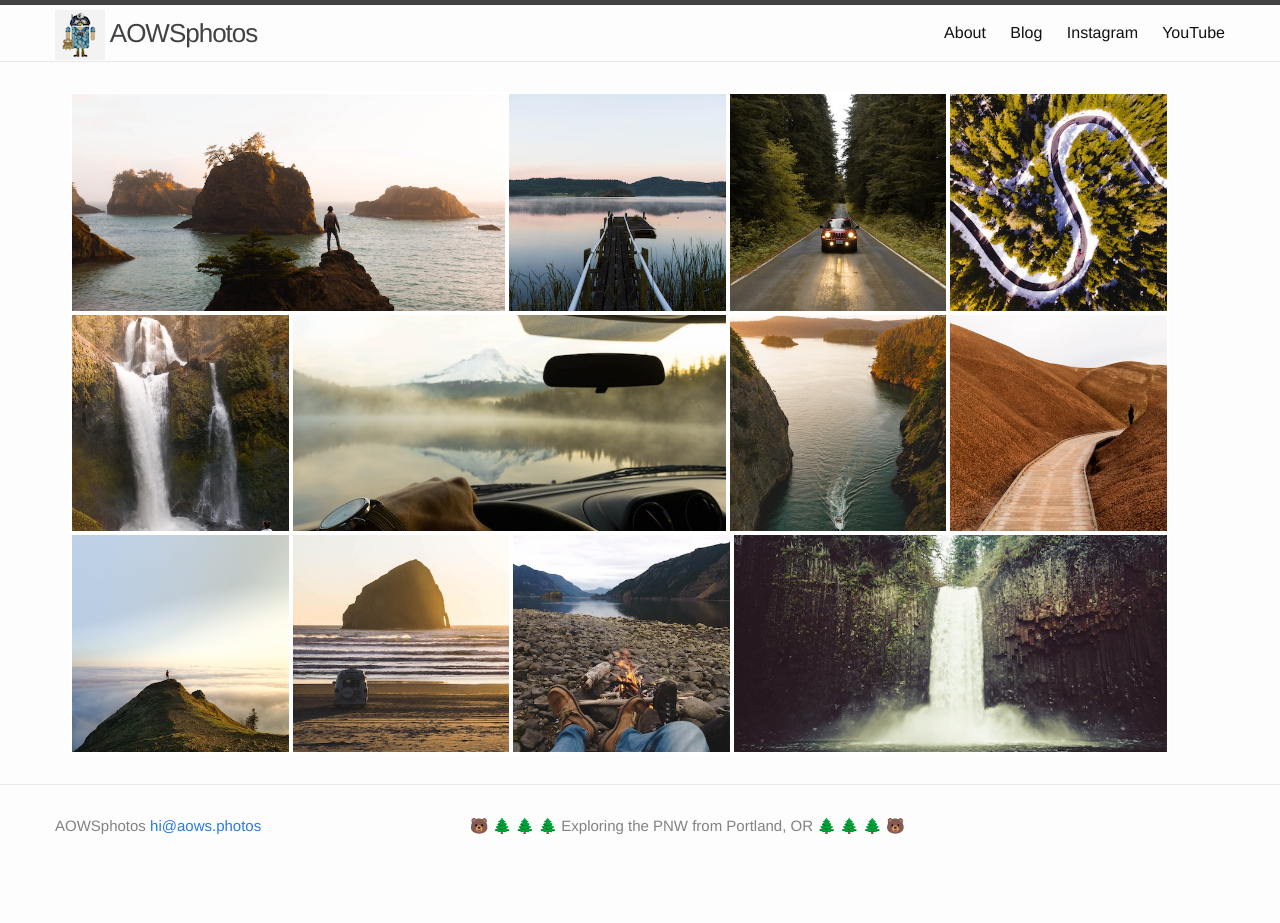
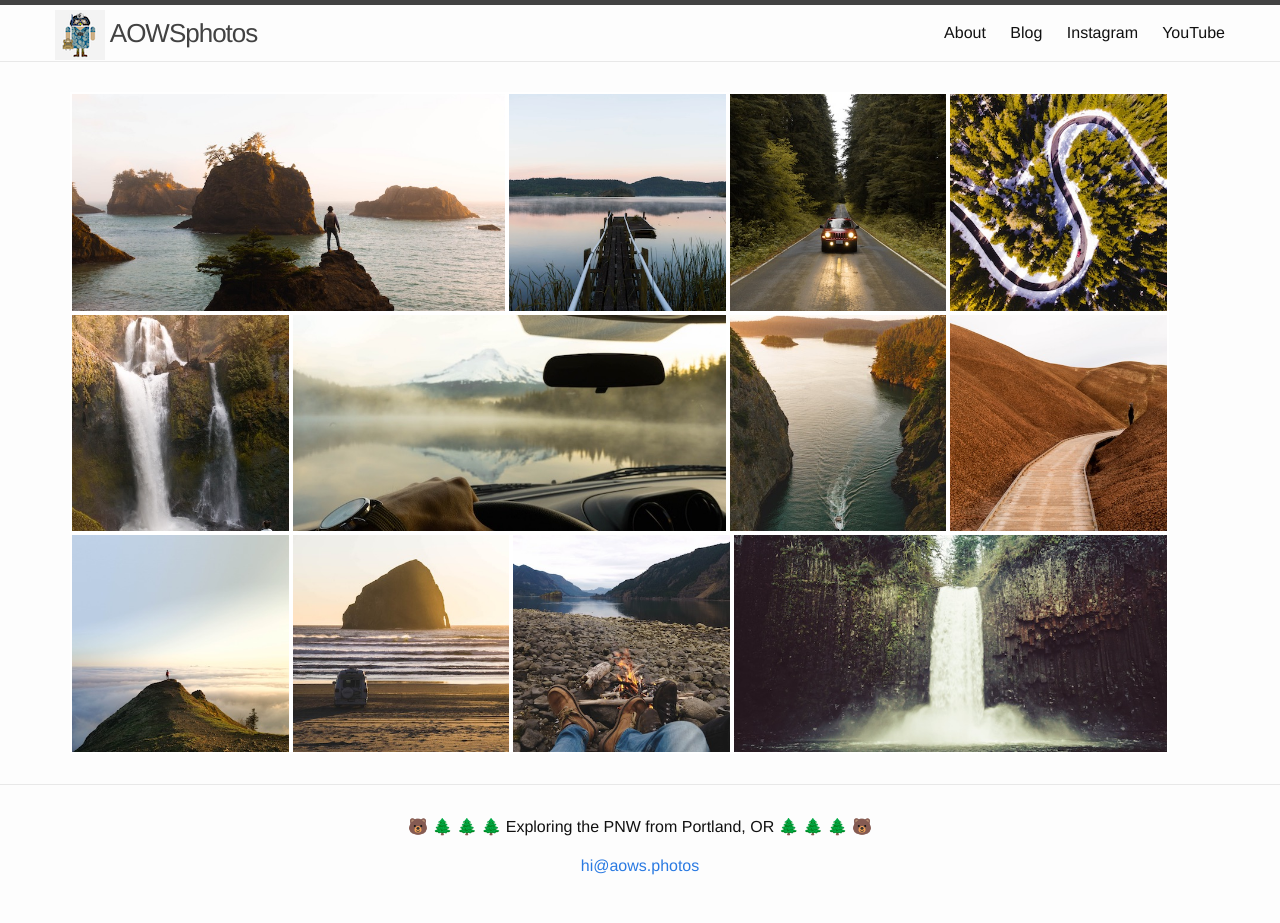
Before and after one commit to aowsphotos/aowsphotos.github.io, a Jekyll site: the page built from index.html, in a window 1280 px wide. Built offline with Jekyll 4.4.1, drawn with Linux system fonts in a browser that asks for light colours; before the commit the page ends 900 px from its top, so only the background shows below that.

Commit message:
Second phase, custom domain

```diff
--- /dev/null
+++ b/CNAME
@@ -0,0 +1 @@
+aows.photos
--- a/_includes/footer.html
+++ b/_includes/footer.html
@@ -1,18 +1,10 @@
 <footer class="site-footer">
-
   <div class="wrapper">
-    <div class="footer-col-wrapper">
-      <div class="footer-col footer-col-1">
-        {{ site.title }} <a href="mailto:{{ site.email }}">{{ site.email }}</a>
-      </div>
-
-      <div class="footer-col footer-col-2">
+    <div class="align-center">
         <p>🐻 🌲 🌲 🌲 {{ site.description }} 🌲 🌲 🌲 🐻</p>
-      </div>
+        <p><a href="mailto:{{ site.email }}">{{ site.email }}</a></p>
     </div>
-
   </div>
-
 </footer>
 
 
--- a/_includes/header.html
+++ b/_includes/header.html
@@ -1,9 +1,11 @@
 <header class="site-header">
   <div class="wrapper">
-    <a class="site-title" href="{{ site.baseurl }}/">
-      <img src="/images/web/aows_logo.png" />
-      {{ site.title }}
-    </a>
+    <div>
+      <a class="site-title" href="{{ site.baseurl }}/">
+        <img src="/images/web/aows_logo.png" />
+        {{ site.title }}
+      </a>
+    </div>
 
     <nav class="site-nav">
       <a href="#" class="menu-icon">
@@ -20,7 +22,7 @@
           <a class="page-link" href="{{ my_page.url | prepend: site.baseurl }}">{{ my_page.title }}</a>
           {% endif %}
         {% endfor %}
-        <a class="page-link" href="http://aows.photos/blog">Blog</a>
+        <a class="page-link" href="http://blog.aows.photos/">Blog</a>
         <a class="page-link" href="http://instagram.com/aows">Instagram</a>
         <a class="page-link" href="http://youtube.com/aowsphotos">YouTube</a>
       </div>
--- a/css/main.scss
+++ b/css/main.scss
@@ -98,3 +98,7 @@
     }
   }
 }
+
+.align-center {
+  text-align: center;
+}
```
Also changed, not shown: index.html (+0 -18 lines).
